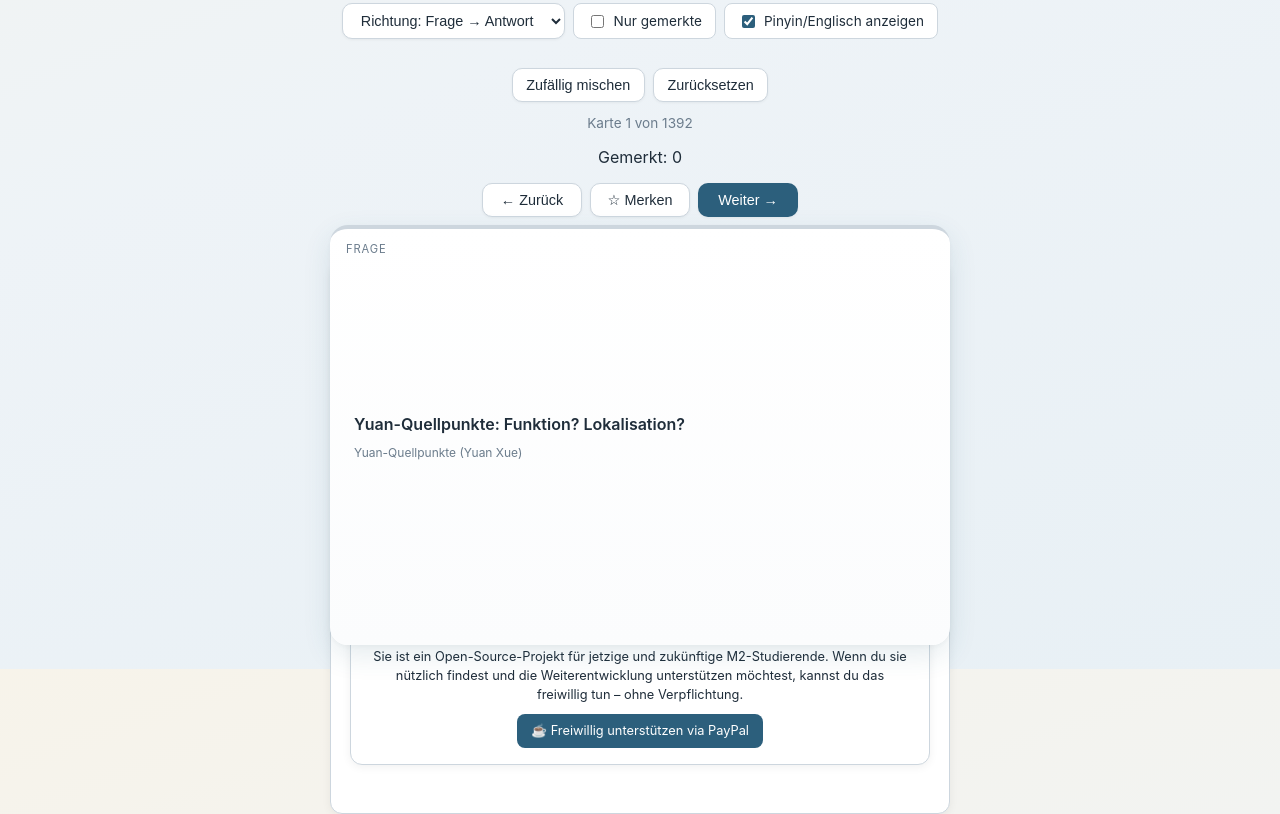
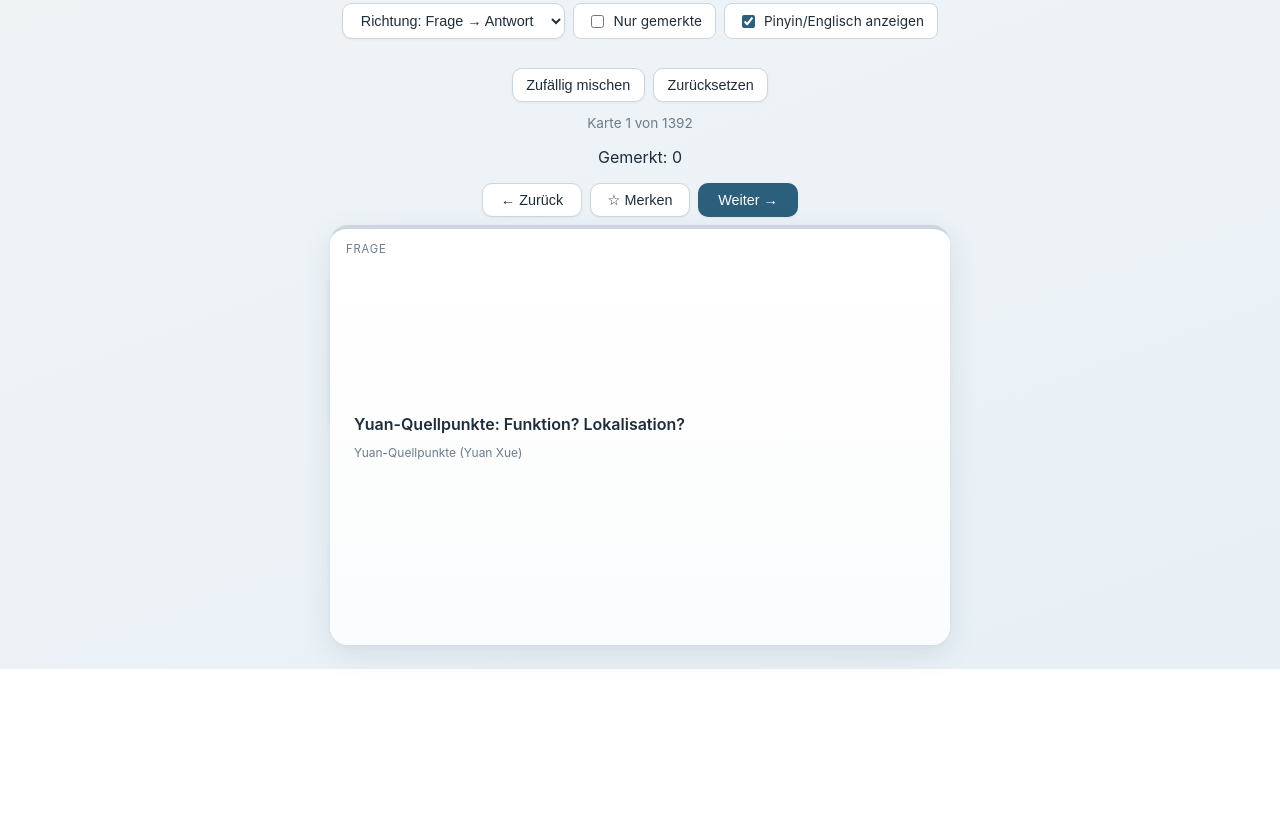
Before and after one commit to rognot-1/TCM-Lernkarten, a plain HTML site: page index.html in a window 1280 px wide. Shown: the part 853-1667 px from the top of the page. After the commit the page ends 1522 px from the top, so only its background shows below. Drawn offline with Linux system fonts and the light colour scheme.

Commit message:
Remove duplicate support box from index.html
Removed duplicate support box content from index.html.

```diff
--- a/index.html
+++ b/index.html
@@ -148,17 +148,6 @@
     </div>
 
 <div class="hint">Klick auf die Karte dreht sie um. Pfeiltasten ← → blättern. Leertaste dreht.</div>
-
-<div class="support-box">
-  <strong>Diese Lernhilfe ist und bleibt kostenlos.</strong><br>
-  Sie ist ein Open-Source-Projekt für jetzige und zukünftige M2-Studierende. Wenn du sie nützlich findest und die Weiterentwicklung unterstützen möchtest, kannst du das freiwillig tun – ohne Verpflichtung.<br>
-   <a class="support-link" href="https://paypal.me/RogerNotter791" target="_blank" rel="noopener">☕ Freiwillig unterstützen via PayPal</a>
-
-<div class="support-box">
-  <strong>Diese Lernhilfe ist und bleibt kostenlos.</strong><br>
-  Sie ist ein Open-Source-Projekt für jetzige und zukünftige M2-Studierende. Wenn du sie nützlich findest und die Weiterentwicklung unterstützen möchtest, kannst du das freiwillig tun – ohne Verpflichtung.<br>
-  <a class="support-link" href="https://paypal.me/RogerNotter791" target="_blank" rel="noopener">☕ Freiwillig unterstützen via PayPal</a>
-</div>
 
   <div class="footer">
     <div class="support-box">
```
